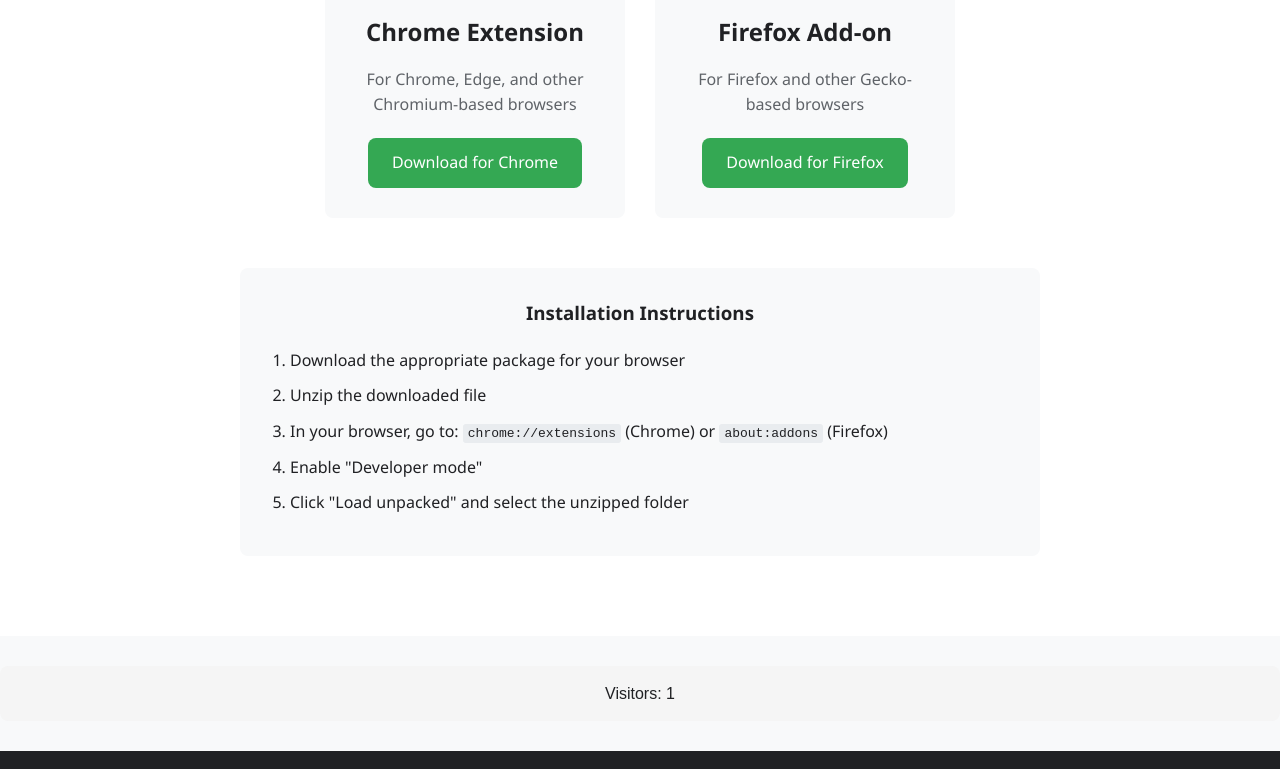
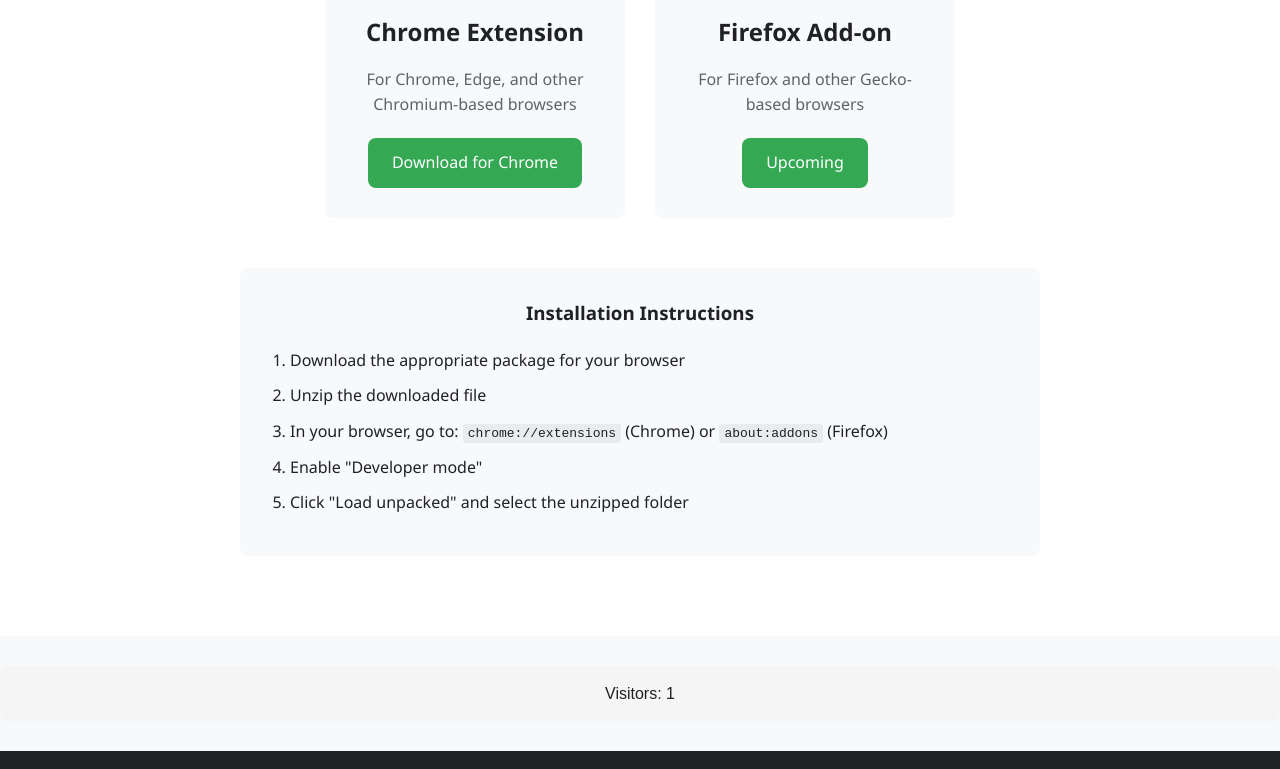
Before and after one commit to Ashraf2543/secure-logout-download, a plain HTML site: page index.html in a window 1280 px wide. Shown: the part 2540-3309 px from the top of the page. Drawn offline with Linux system fonts and the light colour scheme.

Commit message:
updated HTML file

```diff
--- a/index.html
+++ b/index.html
@@ -153,7 +153,7 @@
                     <i class="fab fa-firefox"></i>
                     <h3>Firefox Add-on</h3>
                     <p>For Firefox and other Gecko-based browsers</p>
-                    <a href="downloads/secure-logout-firefox.zip" class="btn secondary">Download for Firefox</a>
+                   <a href="" class="btn secondary"> Upcoming</a>
                 </div>
             </div>
             <div class="installation-instructions">
```
